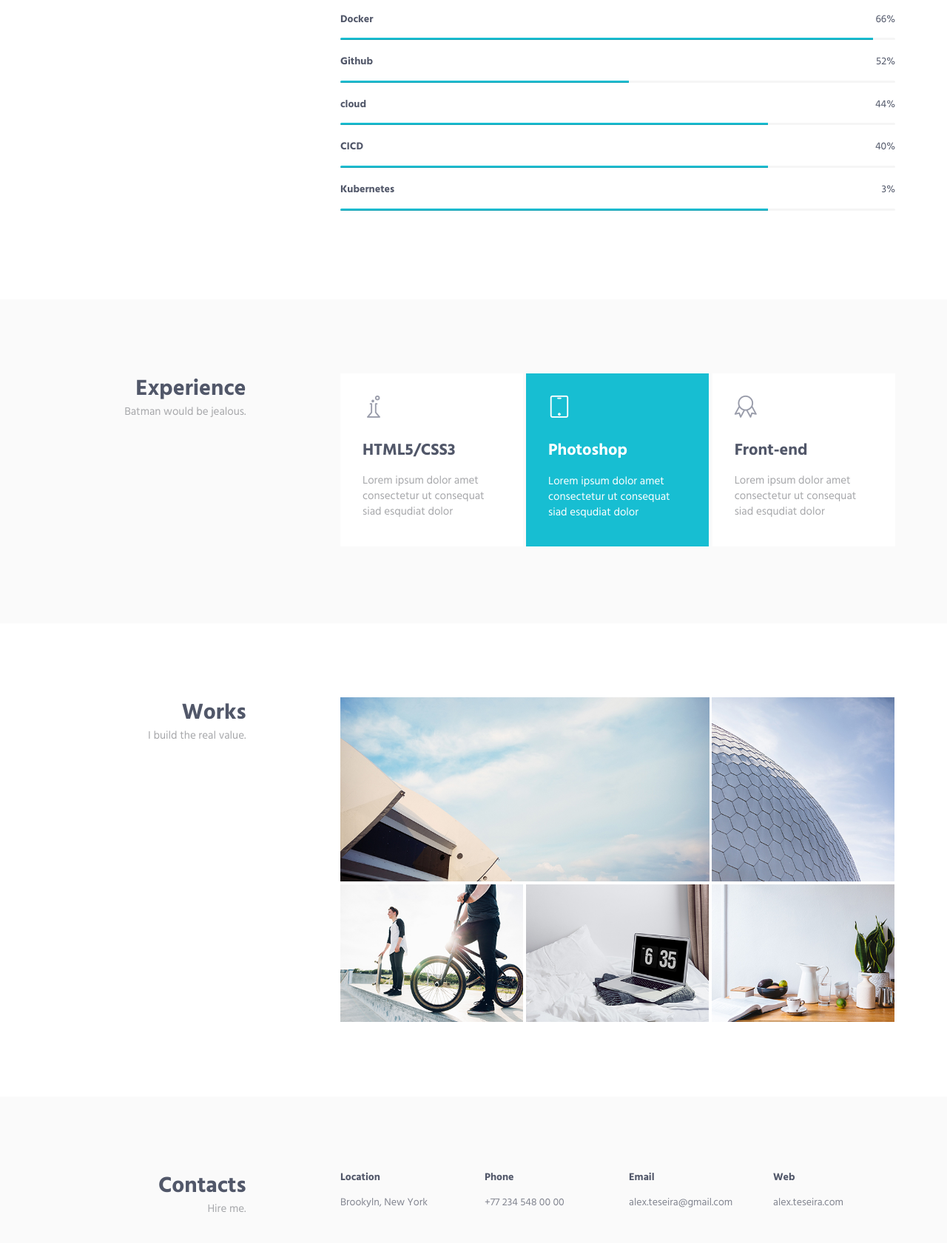
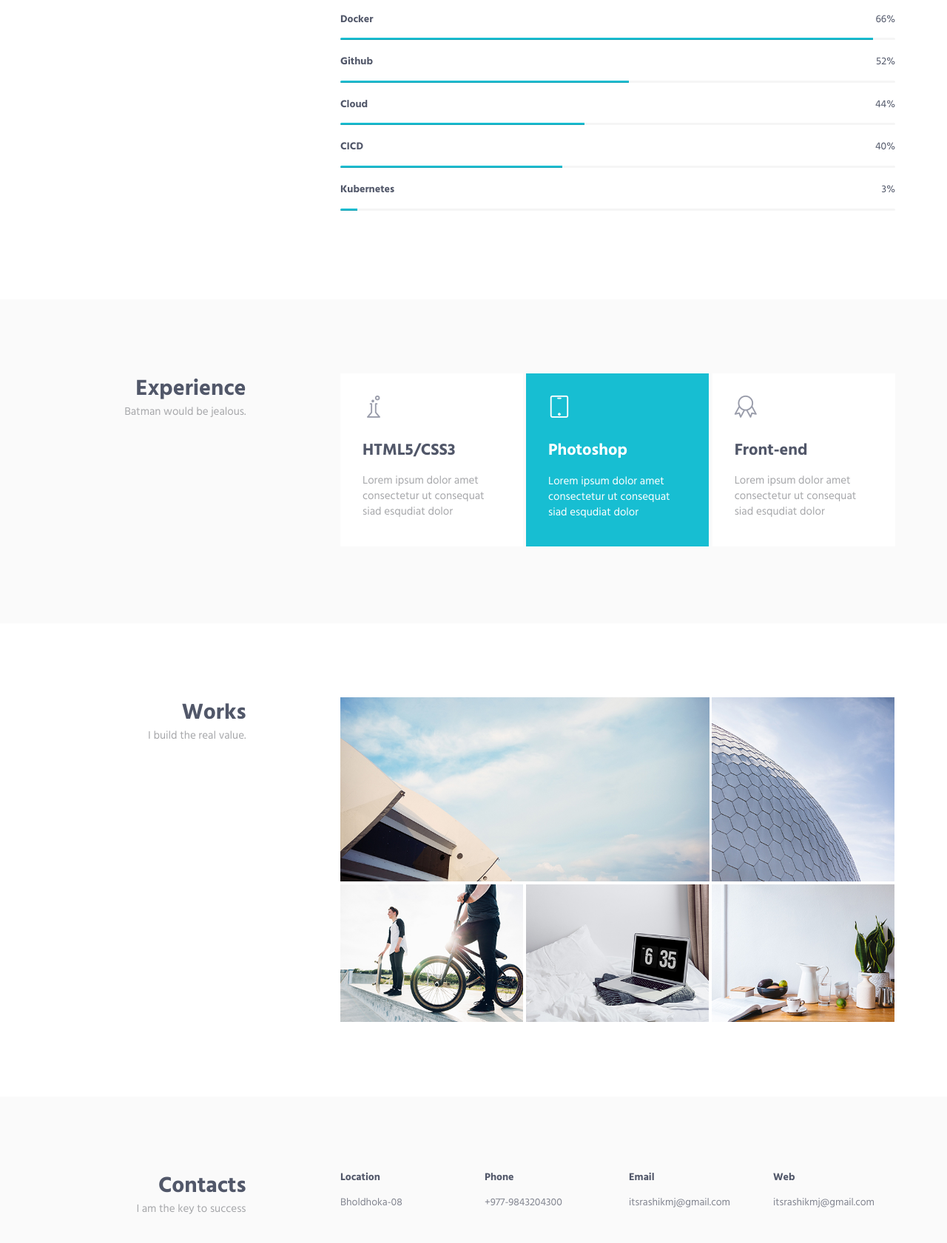
Before and after one commit to Rashik-Boss/portfolio-web, a plain HTML site: page index.html in a window 1280 px wide. Shown: the part 1003-2684 px from the top of the page at 74% size. Drawn offline with Linux system fonts and the light colour scheme.

Commit message:
Details adding

```diff
--- a/index.html
+++ b/index.html
@@ -80,11 +80,11 @@
                             <p class="promo-block-text">DevOps Engineer</p>
                         </div>
                         <ul class="list-inline">
-                            <li><a href="#" class="social-icons"><i class="icon-social-facebook"></i></a></li>
+                            <li><a href="https://www.facebook.com/rashik.maharjan.2025" class="social-icons"><i class="icon-social-facebook"></i></a></li>
                             <li><a href="#" class="social-icons"><i class="icon-social-twitter"></i></a></li>
                             <li><a href="#" class="social-icons"><i class="icon-social-dribbble"></i></a></li>
-                            <li><a href="#" class="social-icons"><i class="icon-social-behance"></i></a></li>
-                            <li><a href="#" class="social-icons"><i class="icon-social-linkedin"></i></a></li>
+                            <li><a href="https://www.instagram.com/rashek_mhz/" class="social-icons"><i class="icon-social-instagram"></i></a></li>
+                            <li><a href="https://www.linkedin.com/in/rashik-maharjan-757034258/" class="social-icons"><i class="icon-social-linkedin"></i></a></li>
                         </ul>
                     </div>
                 </div>
@@ -130,21 +130,21 @@
                             </div>
                         </div>
                         <div class="progress-box">
-                            <h5>cloud <span class="color-heading pull-right">44%</span></h5>
+                            <h5>Cloud <span class="color-heading pull-right">44%</span></h5>
                             <div class="progress">
-                                <div class="progress-bar bg-color-base" role="progressbar" data-width="77"></div>
+                                <div class="progress-bar bg-color-base" role="progressbar" data-width="44"></div>
                             </div>
                         </div>
                         <div class="progress-box">
                             <h5>CICD <span class="color-heading pull-right">40%</span></h5>
                             <div class="progress">
-                                <div class="progress-bar bg-color-base" role="progressbar" data-width="77"></div>
+                                <div class="progress-bar bg-color-base" role="progressbar" data-width="40"></div>
                             </div>
                         </div>
                         <div class="progress-box">
                             <h5>Kubernetes <span class="color-heading pull-right">3%</span></h5>
                             <div class="progress">
-                                <div class="progress-bar bg-color-base" role="progressbar" data-width="77"></div>
+                                <div class="progress-bar bg-color-base" role="progressbar" data-width="3"></div>
                             </div>
                         </div>
                         <!-- End Progress Box -->
@@ -440,26 +440,26 @@
                         <div class="col-sm-3 sm-margin-b-30">
                             <div class="text-right sm-text-left">
                                 <h2 class="margin-b-0">Contacts</h2>
-                                <p>Hire me.</p>
+                                <p>I am the key to success</p>
                             </div>
                         </div>
                         <div class="col-sm-8 col-sm-offset-1">
                             <div class="row">
                                 <div class="col-md-3 col-xs-6 md-margin-b-30">
                                     <h5>Location</h5>
-                                    <a href="#">Brookyln, New York</a>
+                                    <a href="#">Bholdhoka-08</a>
                                 </div>
                                 <div class="col-md-3 col-xs-6 md-margin-b-30">
                                     <h5>Phone</h5>
-                                    <a href="#">+77 234 548 00 00</a>
+                                    <a href="#">+977-9843204300</a>
                                 </div>
                                 <div class="col-md-3 col-xs-6">
                                     <h5>Email</h5>
-                                    <a href="mailto:#">alex.teseira@gmail.com</a>
+                                    <a href="mailto:#">itsrashikmj@gmail.com</a>
                                 </div>
                                 <div class="col-md-3 col-xs-6">
                                     <h5>Web</h5>
-                                    <a href="#">alex.teseira.com</a>
+                                    <a href="#">itsrashikmj@gmail.com</a>
                                 </div>
                             </div>
                         </div>
```
